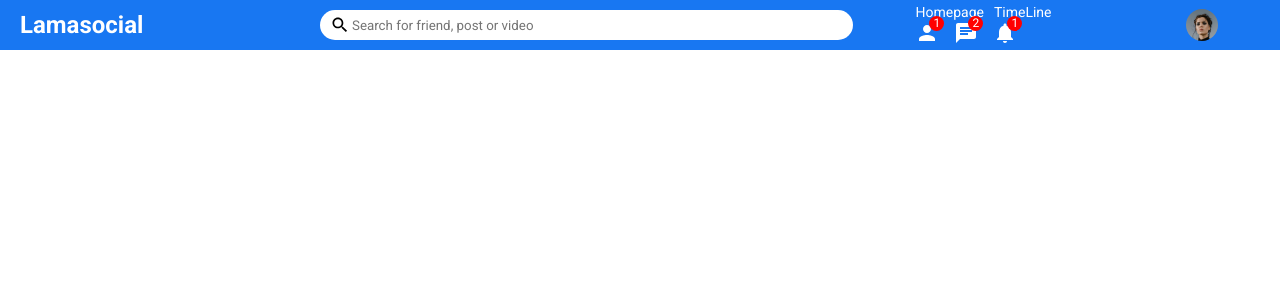
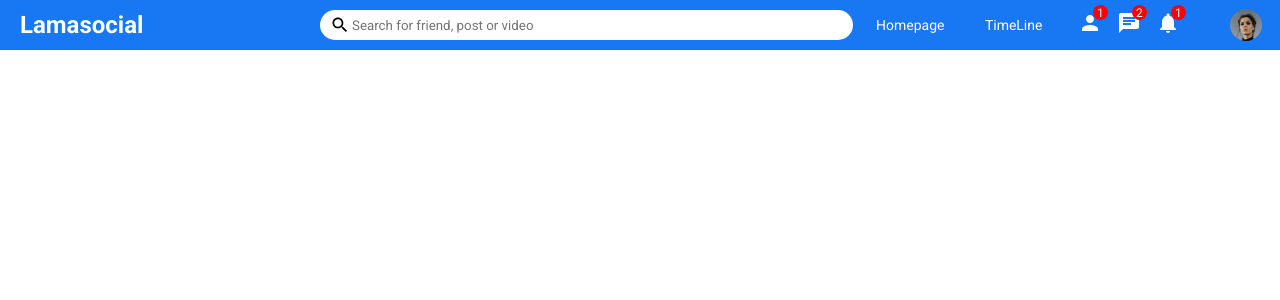
Before and after one commit to bysern/react-social, a React (Create React App) app: page / in a window 1280 px wide. Shown: the top 300 px of the page. Built offline with nearby package versions, Linux system fonts and the light colour scheme.

Commit message:
quick fixes

```diff
--- a/src/components/topbar/Topbar.jsx
+++ b/src/components/topbar/Topbar.jsx
@@ -17,9 +17,10 @@ export default function Topbar() {
                 </div>
             </div>
             <div className="topbarRight">
+                <span className="topbarLink">Homepage</span>
+                <span className="topbarLink">TimeLine</span>
                 <div className="topbarLinks">
-                    <span className="topbarLink">Homepage</span>
-                    <span className="topbarLink">TimeLine</span>
+
                     <div className="topbarIcons">
                         <div className="topbarIconItem">
                             <Person />
--- a/src/components/topbar/topbar.css
+++ b/src/components/topbar/topbar.css
@@ -57,7 +57,7 @@
 }
 
 .topbarLink {
-    margin-right: 10px;
+    margin-left: 5px;
     font-size: 14px;
     cursor: pointer;
 }
@@ -79,8 +79,8 @@
     border-radius: 50%;
     color: white;
     position: absolute;
-    top: -5px;
-    right: -5px;
+    top: -6px;
+    right: -6px;
     display: flex;
     align-items: center;
     justify-content: center;
```
